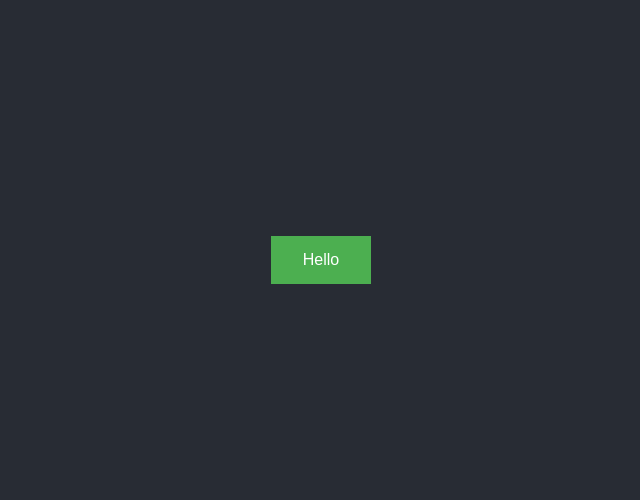
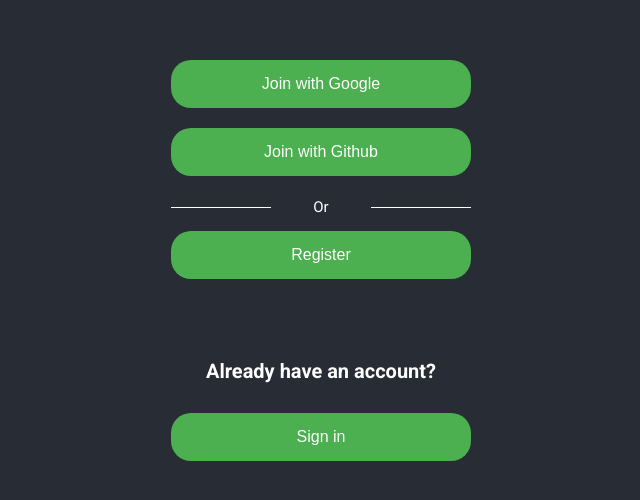
Before and after one commit to AlinMican1/Social-App, a React (Create React App) app: page / in a window 1280 px wide. Shown: the part 140-640 px from the top of the page, without its empty margins (319-959 px from the left). Built offline with nearby package versions, Linux system fonts and the light colour scheme.

Commit message:
Adds a vertical navigation bar for login.

```diff
--- a/src/App.js
+++ b/src/App.js
@@ -1,11 +1,11 @@
 import './App.css';
-import Button from './components/UI/atom/button'
+import VerticalNavBar from './components/UI/molecule/verticalNavBar';
 
 function App() {
   return (
     <div className="App">
       <header className="App-header">
-        <Button btnText={'Hello'} btnVariant={'default'}/>
+        <VerticalNavBar/>
 
       </header>
     </div>
--- a/src/components/UI/atom/button.css
+++ b/src/components/UI/atom/button.css
@@ -5,9 +5,8 @@
     color: white;
     padding: 15px 32px;
     text-align: center;
-    text-decoration: none;
-    display: inline-block;
     font-size: 16px;
+    border-radius: 20px;
 }
 
 .default:hover{
--- /dev/null
+++ b/src/components/UI/molecule/verticalNavBar.css
@@ -0,0 +1,28 @@
+.container{
+    width: 300px;
+    background-color: rgba(0, 255, 255, 0);
+    height: 400px;
+    display: flex;
+    flex-direction: column;
+    gap: 20px;
+}
+
+.container p{
+    margin-top: 2px;
+    margin-bottom: -5px;
+    display: grid;
+    grid-template-columns: repeat(3,1fr);
+    align-items: center;
+
+}
+.container p::before, .container p::after{
+    content: "";
+    height: 1px;
+    background-color: white;
+    display: block;
+}
+
+.container h3{
+    margin-top: 60px;
+    margin-bottom: 10px;
+}
--- /dev/null
+++ b/src/components/UI/molecule/verticalNavBar.jsx
@@ -0,0 +1,19 @@
+import React from 'react'
+import Button from '../atom/button'
+import './verticalNavBar.css'
+
+const VerticalNavBar = () => {
+  return (
+    <div className='container'>
+        <Button btnText={'Join with Google'} btnVariant={'default'}/>
+        <Button btnText={'Join with Github'} btnVariant={'default'}/>
+        <p>Or</p>
+        <Button btnText={'Register'} btnVariant={'default'}/>
+
+        <h3>Already have an account?</h3>
+        <Button btnText={'Sign in'} btnVariant={'default'}/>
+    </div>
+  )
+}
+
+export default VerticalNavBar
--- a/src/index.css
+++ b/src/index.css
@@ -15,6 +15,13 @@
 
 /* CHANGE DEFAULTS HERE */
 p{
-  color: aqua;
+  color: rgb(255, 255, 255);
   font-family: 'Roboto', sans-serif;
+  font-size: 15px;
 }
+h3{
+  color: rgb(255, 255, 255);
+  font-family: 'Roboto', sans-serif;
+  font-size: 20px;
+  align-items: center;
+}
```
